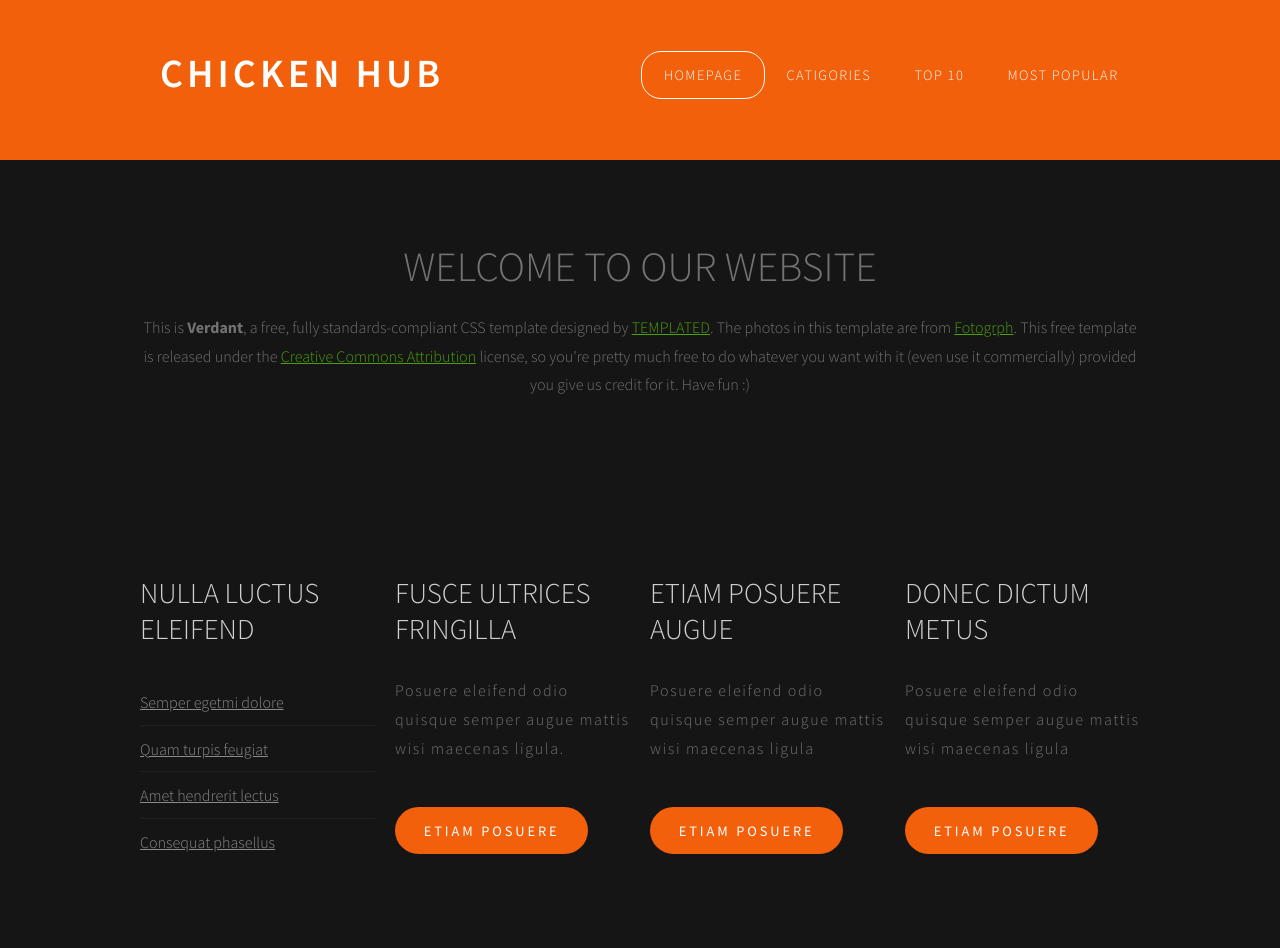
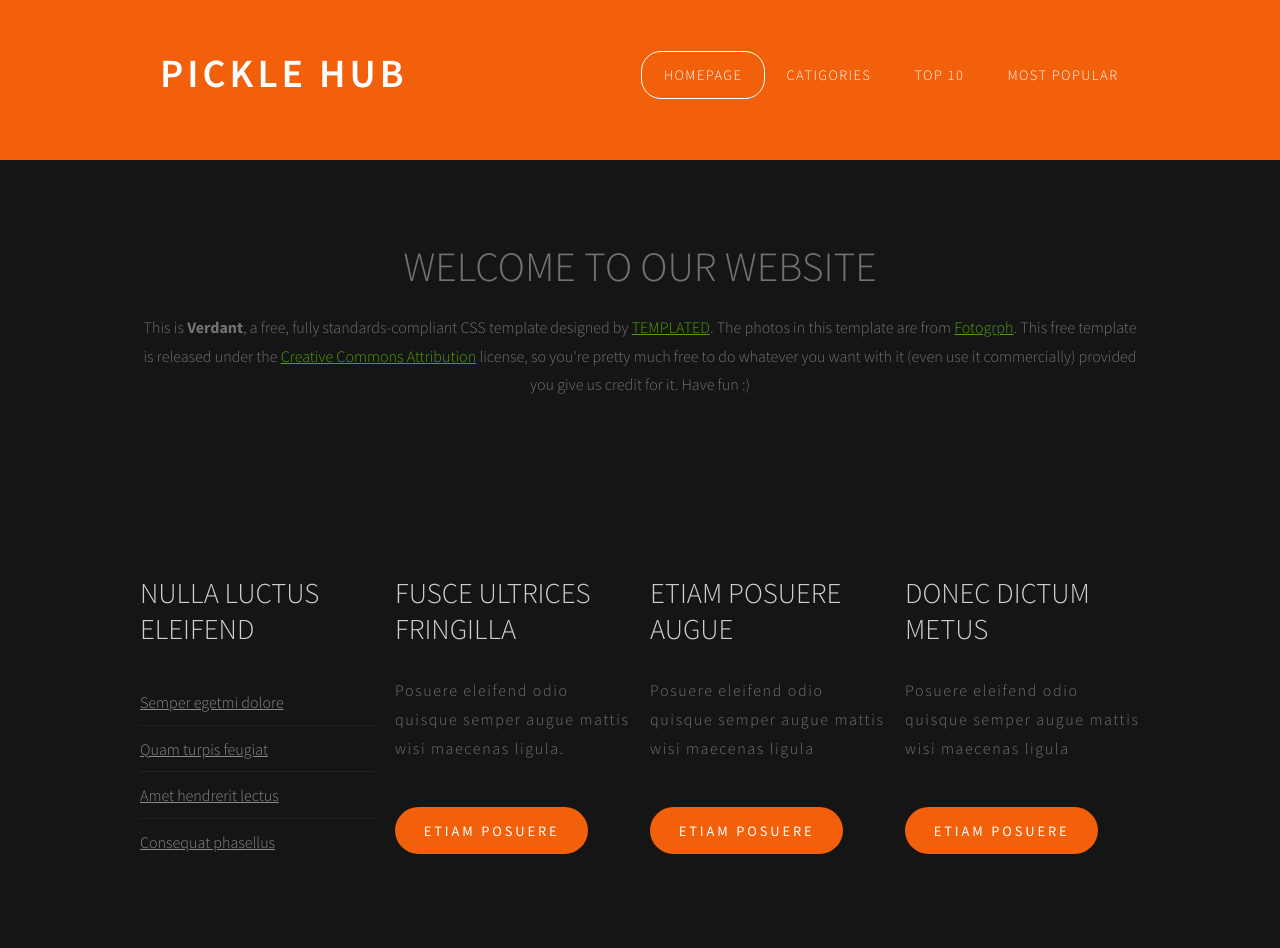
Before and after one commit to picklehub/picklehub.github.io, a plain HTML site: page index.html in a window 1280 px wide. Shown: the top 948 px of the page. Drawn offline with Linux system fonts and the light colour scheme.

Commit message:
Update index.html
CHANGED TO PICKLE HUB

```diff
--- a/index.html
+++ b/index.html
@@ -13,7 +13,7 @@
 <html xmlns="http://www.w3.org/1999/xhtml">
 <head>
 <meta http-equiv="Content-Type" content="text/html; charset=utf-8" />
-<title></title>
+<title>Pickle Hub</title>
 <meta name="keywords" content="" />
 <meta name="description" content="" />
 <link href="http://fonts.googleapis.com/css?family=Source+Sans+Pro:200,300,400,600,700,900" rel="stylesheet" />
@@ -27,7 +27,7 @@
 <div id="header-wrapper">
 	<div id="header" class="container">
 		<div id="logo">
-			<h1><a href="#">Chicken Hub</a></h1>
+			<h1><a href="#">Pickle Hub</a></h1>
 		</div>
 		<div id="menu">
 			<ul>
```
